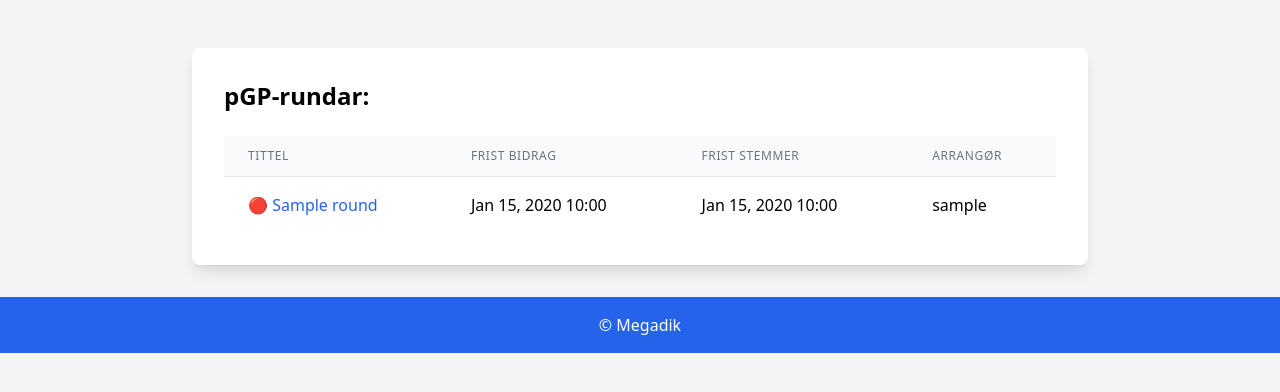
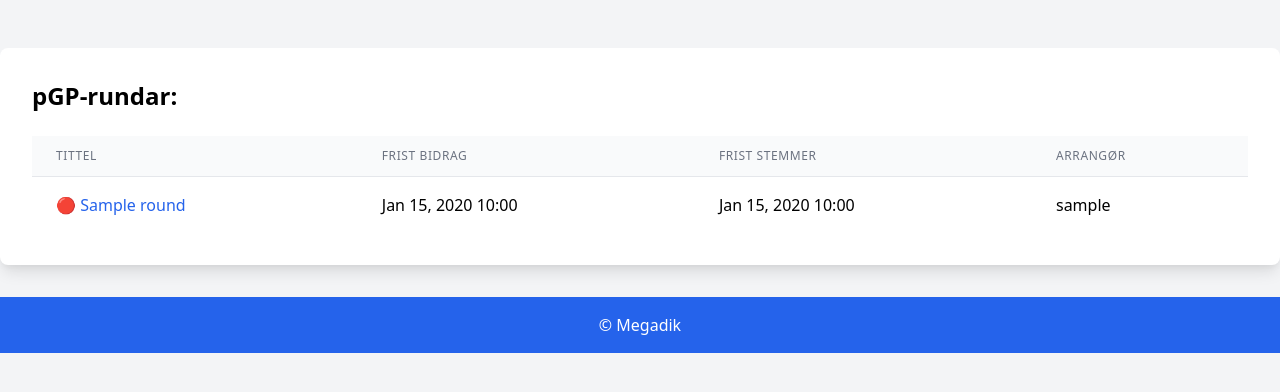
Before and after one commit to asleulv/pGPv3, a Django app: template pgp/app/templates/app/round_list.html in a window 1280 px wide. Shown: the part 60-452 px from the top of the page. Run offline with Django 3.2, Linux system fonts and the light colour scheme; the template is opened without the code that fills it: most values are stand-ins (such as "Sample title", 1, 10 or a date in 2020).

Commit message:
added max width to round list

```diff
--- a/pgp/app/templates/app/round_list.html
+++ b/pgp/app/templates/app/round_list.html
@@ -3,7 +3,7 @@
 {% block title %}Alle pGP-rundar{% endblock %}
 
 {% block content %}
-<div class="max-w-4xl mx-auto bg-white shadow-lg rounded-lg p-8 mt-12">
+<div class="max-w-full mx-auto bg-white shadow-lg rounded-lg p-8 mt-12">
     <h1 class="text-2xl font-bold mb-6">pGP-rundar:</h1>
     <form>
         <div class="overflow-x-auto">
```
